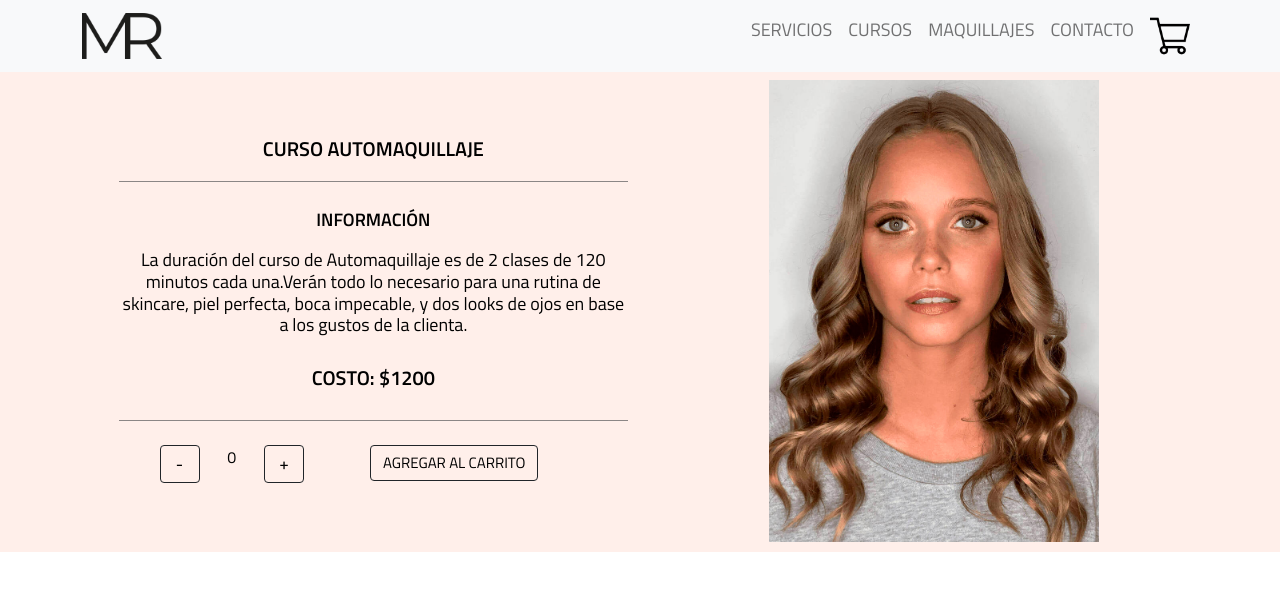
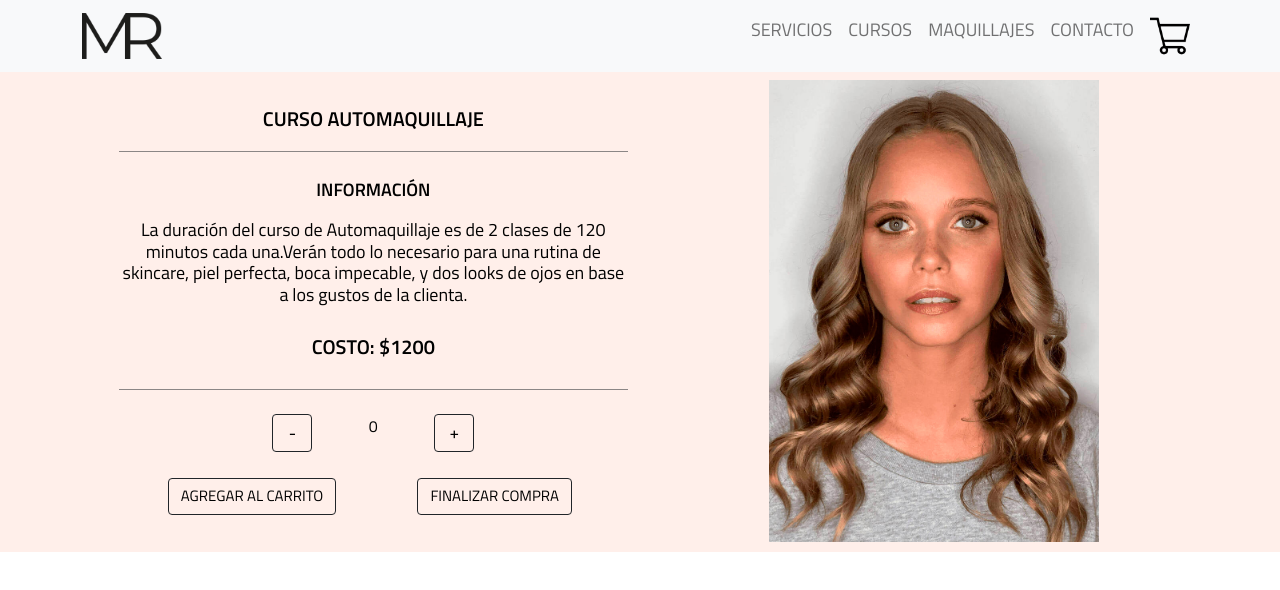
Before and after one commit to VictoriaRial20/makeup_mariarial_react, a React (Create React App) app: page /detalle/1 in a window 1280 px wide. Shown: the top 590 px of the page. Built offline with nearby package versions, Linux system fonts and the light colour scheme.

Commit message:
Agrego count y botón que redirige al carrito

```diff
--- a/src/components/ItemCount/ItemCount.js
+++ b/src/components/ItemCount/ItemCount.js
@@ -3,6 +3,7 @@ import { useState } from 'react';
 import './ItemCount.css'
 import Container from 'react-bootstrap/esm/Container';
 import Row from 'react-bootstrap/Row';
+import { NavLink } from "react-router-dom";
 import Col from 'react-bootstrap/Col';
 export const ItemCount = ({ stock, initial, onAdd }) => {
     const [itemcount, setItemcount] = useState(initial);
@@ -19,11 +20,33 @@ export const ItemCount = ({ stock, initial, onAdd }) => {
     return (
         <Container>
             <Row>
-                <Col sm={2} className='text-end'><Button variant="outline-dark" onClick={decrementar} className="boton"> - </Button></Col>
-                <Col sm={1}><p className='texto'>{itemcount} </p></Col>
-                <Col sm={2} className='text-start'><Button variant="outline-dark" onClick={incrementar} className="boton"> + </Button></Col>
+                <Col sm={3}></Col>
+                <Col sm={2}>
+                    <Button variant="outline-dark" onClick={decrementar} className="boton">
+                        -
+                    </Button>
+                </Col>
+                <Col sm={2}>
+                    <p className='texto'>{itemcount}</p>
+                </Col>
+                <Col sm={2}>
+                    <Button variant="outline-dark" onClick={incrementar} className="boton">
+                        +
+                    </Button>
+                </Col>
+                <Col sm={3}></Col>
+            </Row>
+            <Row><Col><br></br></Col></Row>
+            <Row>
                 <Col xs={6}>
-                    <Button className='botonAgregarCarrito' variant="outline-dark" onClick={() => { if (itemcount > 0) { onAdd(itemcount) } }}>AGREGAR AL CARRITO</Button>
+                    <Button className='botonAgregarCarrito' variant="outline-dark" onClick={() => { if (itemcount > 0) { onAdd(itemcount) } }}>
+                        AGREGAR AL CARRITO
+                    </Button>
+                </Col>
+                <Col sm={6}>
+                    <Button className='botonAgregarCarrito' variant="outline-dark" as={NavLink} to="/carrito">
+                        FINALIZAR COMPRA
+                    </Button>
                 </Col>
             </Row>
         </Container>
--- a/src/components/ItemDetail/ItemDetail.js
+++ b/src/components/ItemDetail/ItemDetail.js
@@ -2,11 +2,12 @@ import Container from 'react-bootstrap/Container';
 import Row from 'react-bootstrap/Row';
 import Col from 'react-bootstrap/Col';
 import './ItemDetail.css'
+import React from 'react';
 import { ItemCount } from '../ItemCount/ItemCount';
-const ItemDetail = ({ serviciosSeleccionado }) => {
-    console.log(serviciosSeleccionado);
-    const agregarCarrito = (productos) => {
-        console.log('Agregado al carrito', productos);
+const ItemDetail = ({ serviciosSeleccionado}) => {
+    //console.log(serviciosSeleccionado);
+    const onAdd =(itemcount) =>{
+        console.log("Cantidad:", itemcount);
     }
     return (
         <Container fluid className='ItemDetail'>
@@ -24,7 +25,7 @@ const ItemDetail = ({ serviciosSeleccionado }) => {
                         <br></br>
                     </div>
                     <div>
-                        <ItemCount stock={5} initial={0} onAdd={agregarCarrito} />
+                        <ItemCount stock={5} initial={0} onAdd={onAdd}/>
                     </div>
                 </Col>
                 <Col xs={1}></Col>
```
